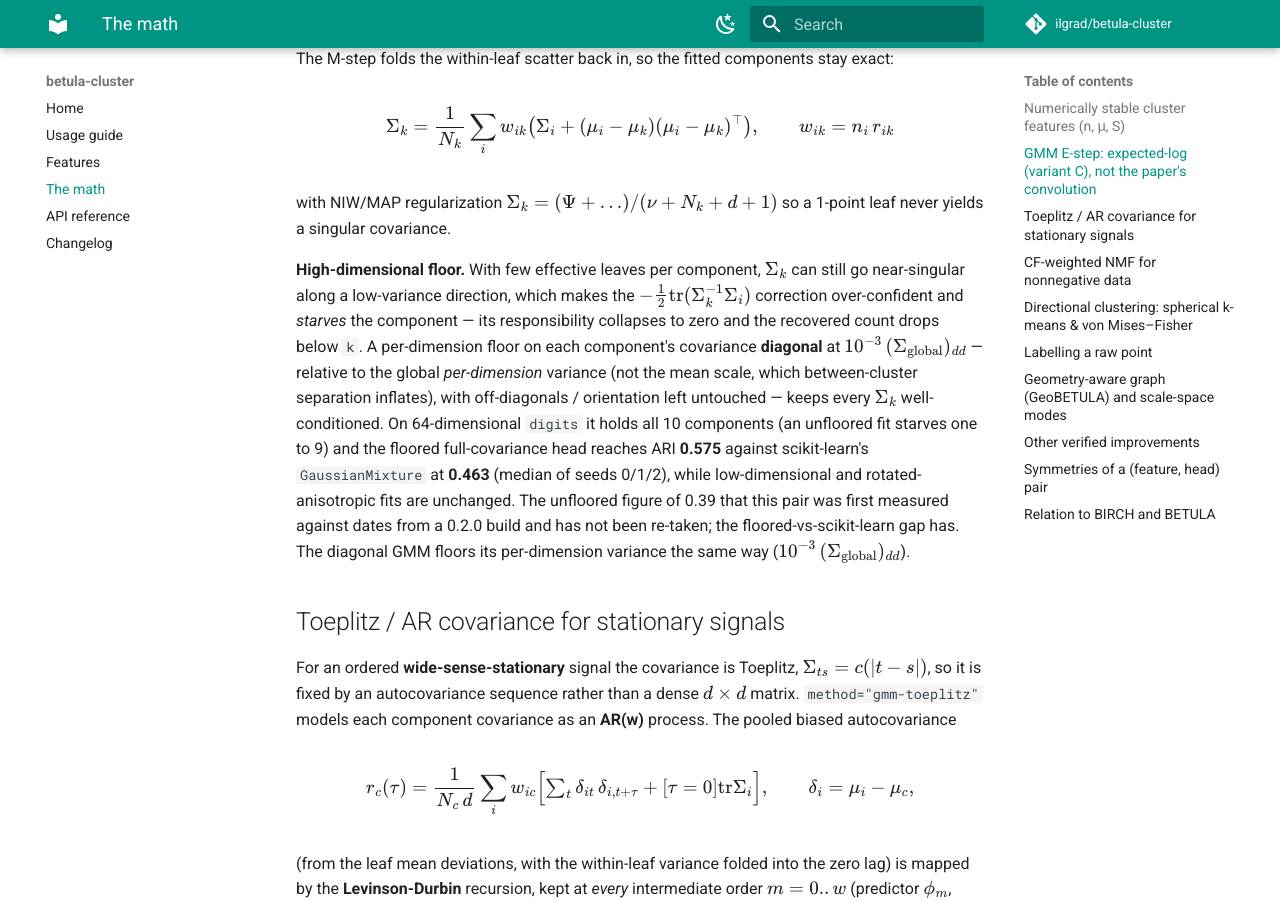
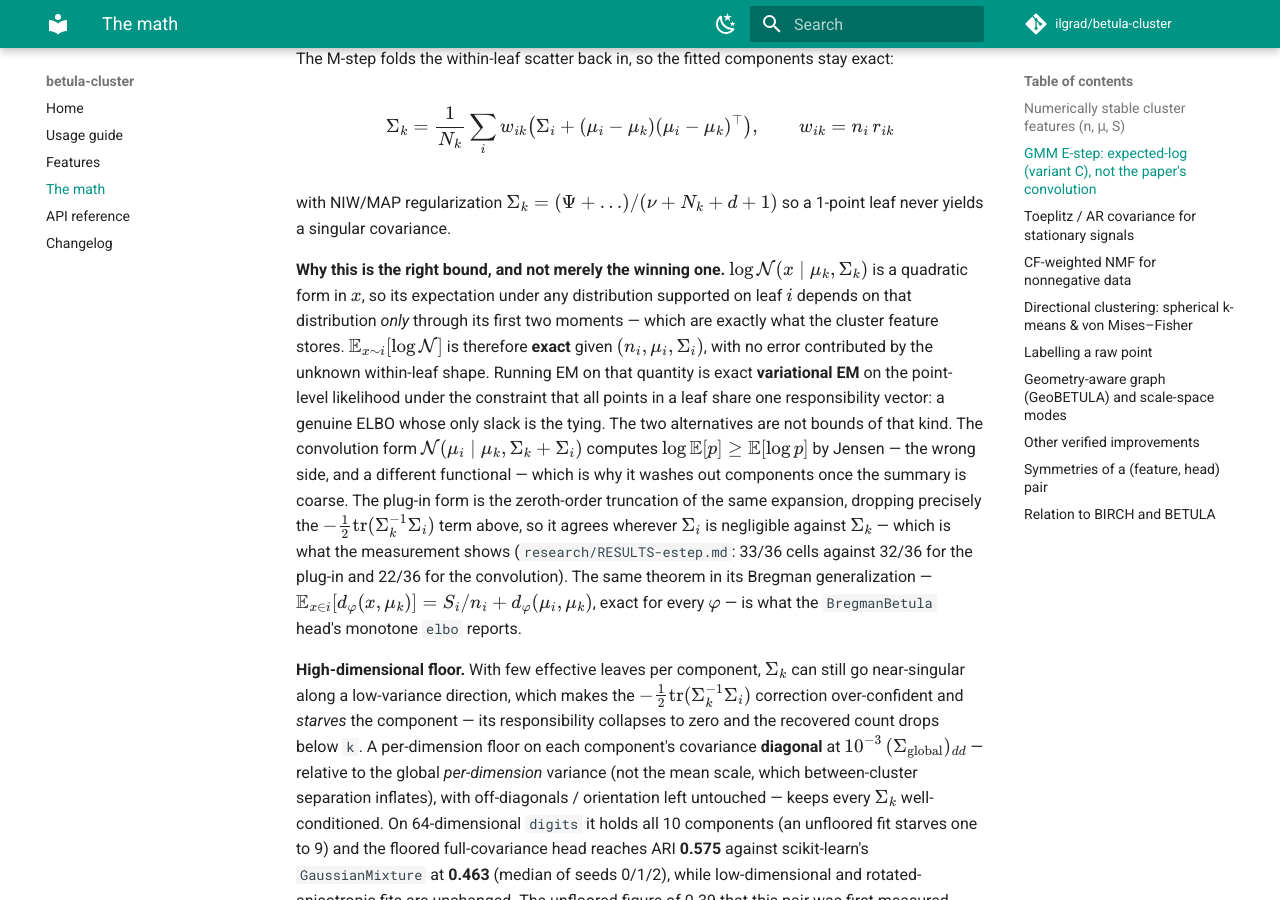
Before and after one commit to ilgrad/betula-cluster, an MkDocs documentation site: the page built from docs/MATH.md, in a window 1280 px wide and 900 px high, scrolled down 1107 px. Built offline with MkDocs 1.6.1 and Material for MkDocs 9.7.7, drawn with Linux system fonts in a browser that asks for light colours; comment, search, counter and statistics services are not loaded.

Commit message:
docs: the CF E-step is the exact variational bound, not just the measured winner
Limitation 5 has read "expected-log GMM optimizes a CF-level objective, not pointwise
EM (a measured, deliberate objective choice)" since the design was written. That
undersells it, and the understatement has cost: it invites the reading that the head
optimises a convenient surrogate and happens to score well, when in fact it optimises
a genuine lower bound on the point-level likelihood.

log N(x | mu_k, Sigma_k) is a quadratic form in x, so its expectation under any
distribution supported on a leaf depends on that leaf through nothing but its first two
moments -- which is exactly what a cluster feature stores. E_{x~leaf}[log N] is
therefore *exact* given (n, mu, S), with no error from the unknown within-leaf shape.
Running EM on that quantity is exact variational EM under the constraint that all points
in a leaf share one responsibility vector: a true ELBO whose only slack is the tying.

That also explains the two negatives measured in `research/RESULTS-estep.md` rather
than merely recording them. The paper's convolution variant computes log E[p] >= E[log p]
by Jensen -- the wrong side, and a different functional -- which is why it washes out
components once the summary is coarse (22/36 cells). The plug-in variant is the
zeroth-order truncation of the same expansion, dropping the -1/2 tr(Sigma_k^-1 Sigma_i)
term, so it agrees wherever Sigma_i is negligible against Sigma_k (32/36 against
variant C's 33/36) and diverges exactly where it is not.

The Bregman generalisation of the same theorem already ships in code
(`src/clustering/bregman.rs`, the monotone `elbo` field); this puts the Gaussian case
in prose next to the derivation it belongs to. No code changes.

```diff
--- a/docs/MATH.md
+++ b/docs/MATH.md
@@ -47,6 +47,23 @@ $$
 
 with NIW/MAP regularization $\Sigma_k = (\Psi + \dots)/(\nu + N_k + d + 1)$ so a 1-point leaf never yields a
 singular covariance.
+
+**Why this is the right bound, and not merely the winning one.** $\log\mathcal{N}(x \mid \mu_k, \Sigma_k)$
+is a quadratic form in $x$, so its expectation under any distribution supported on leaf $i$ depends on
+that distribution *only* through its first two moments — which are exactly what the cluster feature
+stores. $\mathbb{E}_{x \sim i}[\log \mathcal{N}]$ is therefore **exact** given $(n_i, \mu_i, \Sigma_i)$,
+with no error contributed by the unknown within-leaf shape. Running EM on that quantity is exact
+**variational EM** on the point-level likelihood under the constraint that all points in a leaf share
+one responsibility vector: a genuine ELBO whose only slack is the tying. The two alternatives are not
+bounds of that kind. The convolution form $\mathcal{N}(\mu_i \mid \mu_k, \Sigma_k + \Sigma_i)$ computes
+$\log \mathbb{E}[p] \ge \mathbb{E}[\log p]$ by Jensen — the wrong side, and a different functional —
+which is why it washes out components once the summary is coarse. The plug-in form is the zeroth-order
+truncation of the same expansion, dropping precisely the
+$-\tfrac{1}{2}\mathrm{tr}(\Sigma_k^{-1}\Sigma_i)$ term above, so it agrees wherever $\Sigma_i$ is
+negligible against $\Sigma_k$ — which is what the measurement shows (`research/RESULTS-estep.md`: 33/36
+cells against 32/36 for the plug-in and 22/36 for the convolution). The same theorem in its Bregman
+generalization — $\mathbb{E}_{x \in i}[d_\varphi(x, \mu_k)] = S_i/n_i + d_\varphi(\mu_i, \mu_k)$, exact
+for every $\varphi$ — is what the `BregmanBetula` head's monotone `elbo` reports.
 
 **High-dimensional floor.** With few effective leaves per component, $\Sigma_k$ can still go
 near-singular along a low-variance direction, which makes the $-\tfrac12\mathrm{tr}(\Sigma_k^{-1}\Sigma_i)$
```
Also changed, not shown: DESIGN.md (+5 -2 lines), README.md (+9 -2 lines).
